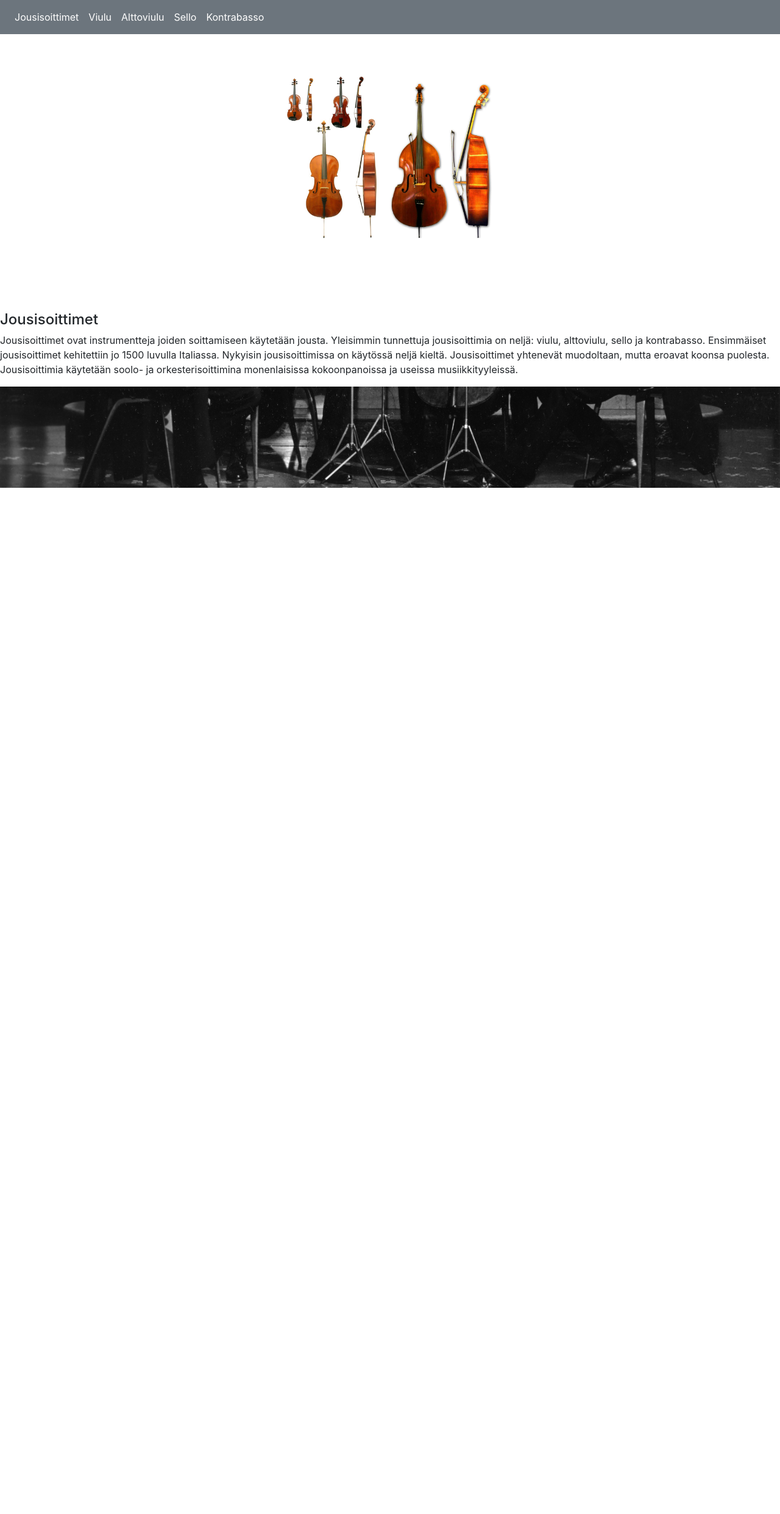
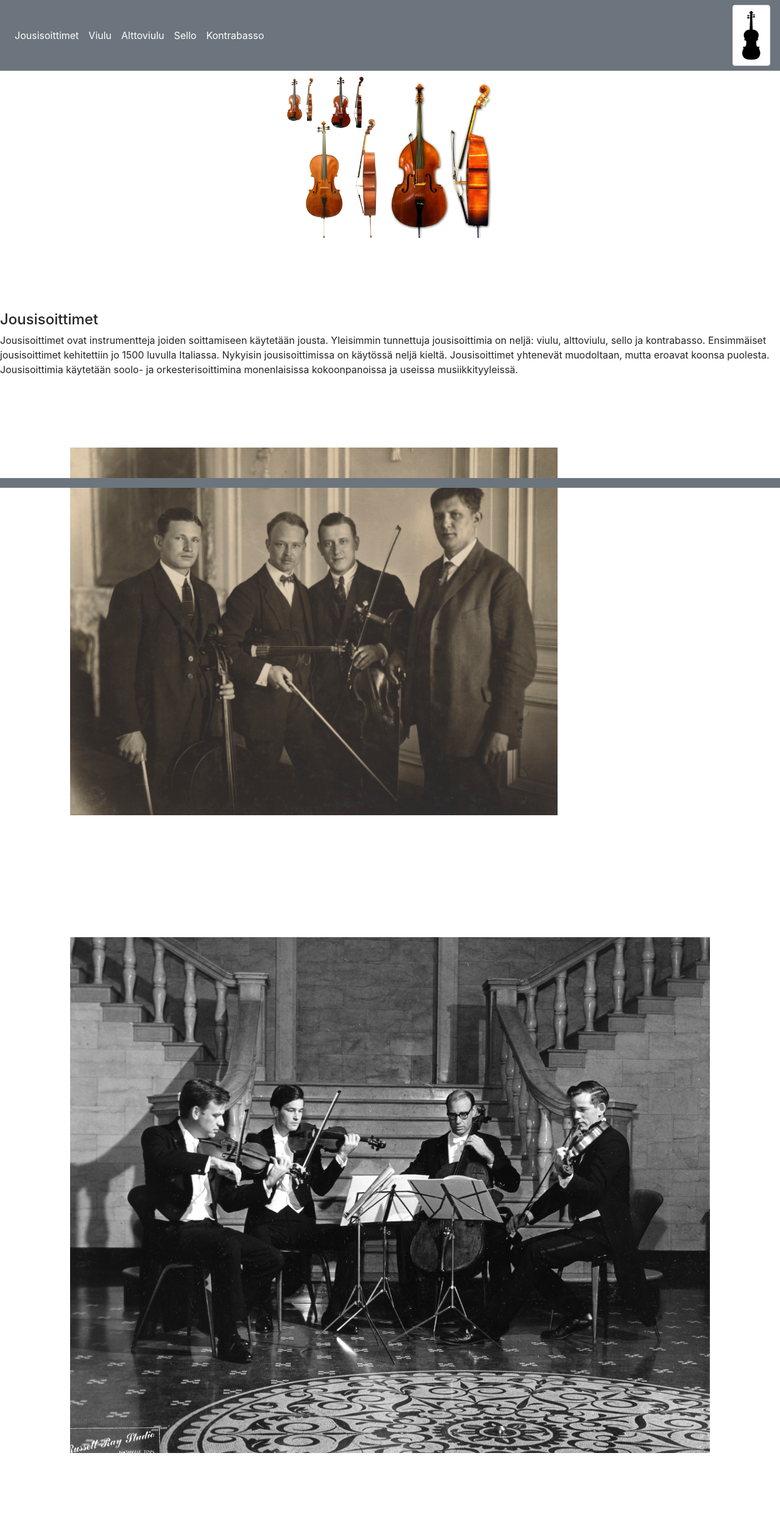
Before and after one commit to kostihiltunen/kostihiltunen.github.io, a PHP site: page / in a window 1280 px wide. Shown: the whole page at 61% size. Before the commit the page ends 800 px from the top, so only its background shows below. Run offline with PHP 8.4, Linux system fonts and the light colour scheme.

Commit message:
code cleaning, added big, medium and icon pictures and made icon picture as a link

```diff
--- a/index.html
+++ b/index.html
@@ -87,11 +87,23 @@
             </li>
           </ul>
         </div>
+        <img
+          id="imgIcon"
+          src="./assets/violin_icon.jpg"
+          class="img-thumbnail"
+          alt="violinicon"
+          onclick="LoadInitialContent()"
+        />
       </nav>
     </div>
     <!-- Sisältöalue -->
     <div class="container-fluid bg-white min-vh-80">
       <div class="row" id="contentElement"></div>
     </div>
+    <div id="navbartop">
+      <nav
+        class="navbar fixed-bottom navbar-expand-lg navbar-light bg-secondary"
+      ></nav>
+    </div>
   </body>
 </html>
--- a/index.js
+++ b/index.js
@@ -18,8 +18,6 @@ var textChange = function (index) {
   }
 };
 
-// Sisällön vaihtaminen navigointipalkin valintojen perusteella
-
 // Vaihtoehtoiset sisällöt
 var indexHTML =
   '<div class="mx-auto" style="width: 600px">\
@@ -28,7 +26,14 @@ var indexHTML =
 <p>Jousisoittimet ovat instrumentteja joiden soittamiseen käytetään jousta. Yleisimmin tunnettuja jousisoittimia on neljä: \
 viulu, alttoviulu, sello ja kontrabasso. Ensimmäiset jousisoittimet kehitettiin jo 1500 luvulla Italiassa. \
 Nykyisin jousisoittimissa on käytössä neljä kieltä. Jousisoittimet yhtenevät muodoltaan, mutta eroavat koonsa puolesta. \
-Jousisoittimia käytetään soolo- ja orkesterisoittimina monenlaisissa kokoonpanoissa ja useissa musiikkityyleissä.</p></div>';
+Jousisoittimia käytetään soolo- ja orkesterisoittimina monenlaisissa kokoonpanoissa ja useissa musiikkityyleissä.</p></div>\
+<div class="container-fluid bg-white min-vh-100">\
+<img src="./assets/smaller_wallpaper.jpg" class="img-fluid" alt="StringQuartetStands" style="width:80%">\
+</div>\
+<div class="container-fluid bg-white min-vh-100">\
+<img src="./assets/wallpaper.jpg" alt="StringQuartet" style="width:100%">\
+</div>\
+';
 
 const violinHTML =
   '<div class="mx-auto" style="width: 600px">\
--- a/styles.css
+++ b/styles.css
@@ -1,11 +1,12 @@
 body {
   background-color: black;
-  background-image: url("./assets/wallpaper.jpg");
-  background-size: 100%;
-  background-repeat: repeat-x;
 }
 
 img {
   padding: 100px;
   border: 2px solid #000000;
 }
+
+#imgIcon {
+  max-height: 100px;
+}
```
Also changed, not shown: assets/smaller_wallpaper.jpg (added).
